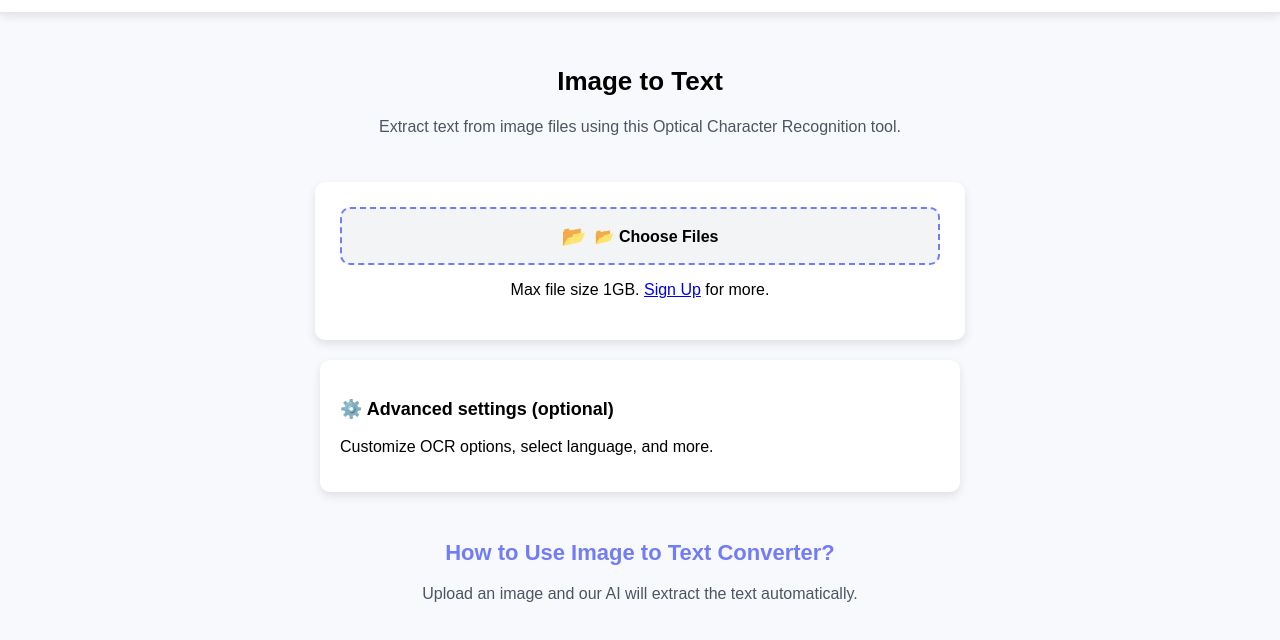
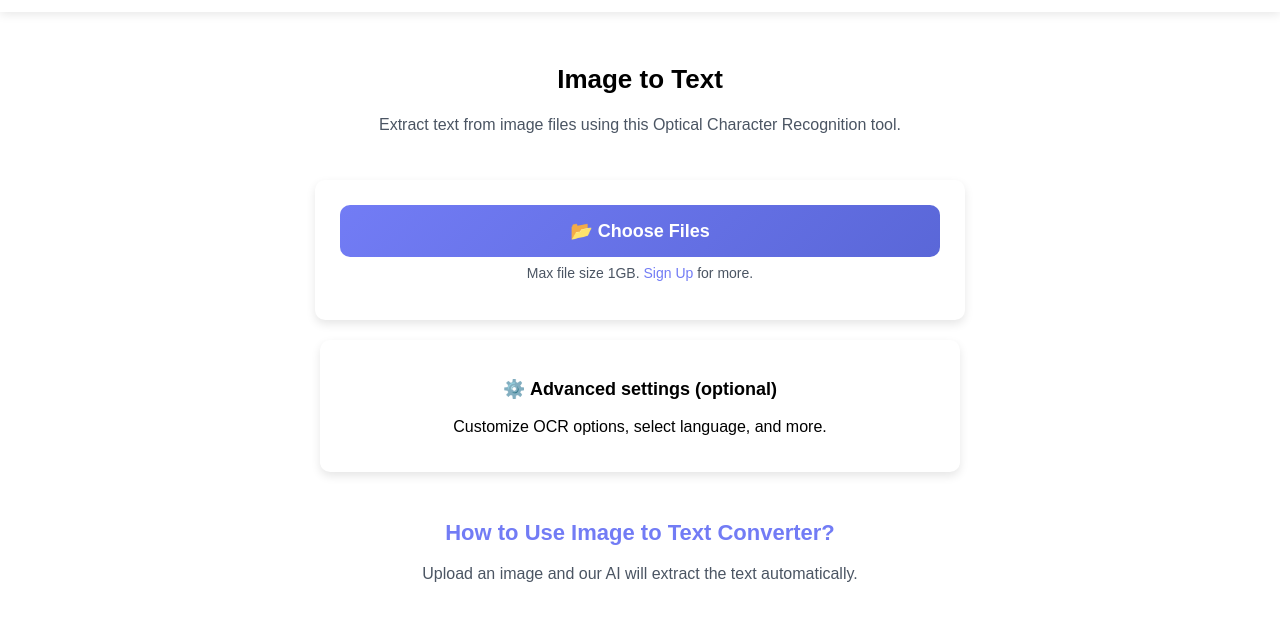
Before and after one commit to imagetotextgenerator/ocr, a plain HTML site: page index.html in a window 1280 px wide. Shown: the part 44-684 px from the top of the page. Drawn offline with Linux system fonts and the light colour scheme.

Commit message:
Update style.css

```diff
--- a/style.css
+++ b/style.css
@@ -1,26 +1,24 @@
-/* General Styles */
+/* Full-Screen Layout */
 body {
     font-family: 'Arial', sans-serif;
-    background: #F8F9FC;
+    background: #ffffff;
     color: #000000;
     margin: 0;
     padding: 0;
+    text-align: center;
 }
 
 /* Header */
 header {
     background: #ffffff;
     padding: 15px;
-    text-align: center;
     font-size: 22px;
     font-weight: bold;
-    border-bottom: 2px solid #E5E7EB;
     box-shadow: 0px 2px 10px rgba(0, 0, 0, 0.1);
 }
 
-/* Intro Section */
+/* Title & Description */
 .intro {
-    text-align: center;
     padding: 30px;
 }
 
@@ -49,33 +47,31 @@ header {
 .upload-box {
     display: block;
     padding: 15px;
-    border: 2px dashed #727CF5;
     border-radius: 10px;
     cursor: pointer;
     transition: 0.3s;
     text-align: center;
-    background: #F3F4F6;
-    color: #000000;
-    font-size: 16px;
+    font-size: 18px;
     font-weight: bold;
+    background: linear-gradient(135deg, #727CF5, #5A67D8);
+    color: #ffffff;
+    border: none;
 }
 
 .upload-box:hover {
-    background: #727CF5;
-    color: #ffffff;
+    opacity: 0.8;
 }
 
-/* Upload Button */
-.upload-box span {
-    display: flex;
-    align-items: center;
-    justify-content: center;
-    gap: 8px;
+/* File Info */
+.file-info {
+    font-size: 14px;
+    margin-top: 8px;
+    color: #4B5563;
 }
 
-.upload-box span::before {
-    content: "📂";
-    font-size: 20px;
+.file-info a {
+    color: #727CF5;
+    text-decoration: none;
 }
 
 /* Image Preview */
```
